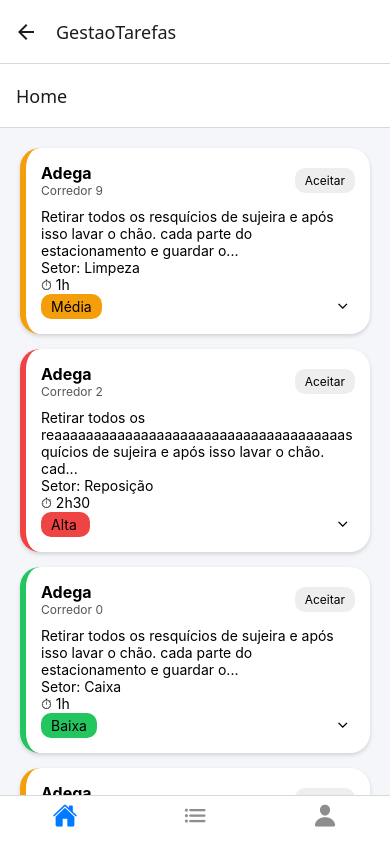
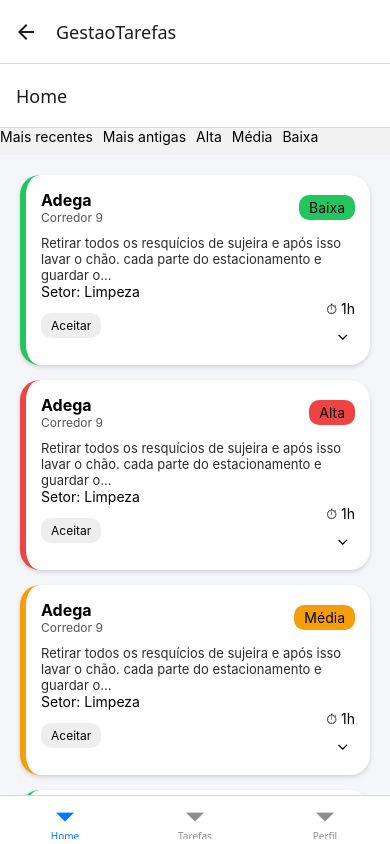
Before and after one commit to JULIOcesar353/gestao-tarefas-mobile, a React Native app: screen /GestaoTarefas in a window 390 px wide. Built offline with nearby package versions, Linux system fonts and the light colour scheme.

Commit message:
Update
Mudanças na home tenho q terminar filtros.

```diff
--- a/package.json
+++ b/package.json
@@ -18,7 +18,8 @@
     "react": "19.2.0",
     "react-native": "0.83.2",
     "react-native-safe-area-context": "~5.6.2",
-    "react-native-screens": "~4.23.0"
+    "react-native-screens": "~4.23.0",
+    "react-native-vector-icons": "^10.3.0"
   },
   "private": true
 }
--- a/src/navegacao/botton-tab.js
+++ b/src/navegacao/botton-tab.js
@@ -2,7 +2,7 @@ import { createBottomTabNavigator } from '@react-navigation/bottom-tabs';
 import Home from '../telas/home';
 import Perfil from '../telas/perfil';
 import Tarefas from '../telas/tarefas';
-import { Ionicons } from '@expo/vector-icons';
+// import { Ionicons } from '@expo/vector-icons';
 
 
 const Tab = createBottomTabNavigator();
@@ -10,48 +10,48 @@ const Tab = createBottomTabNavigator();
 function GestaoTarefas() {
   return (
 
-    <Tab.Navigator screenOptions={{
-      tabBarShowLabel: false,
-    }}>
+    // <Tab.Navigator screenOptions={{
+    //   tabBarShowLabel: false,
+    // }}>
 
-      <Tab.Screen
-        name="Home"
-        component={Home}
-        options={{
-          tabBarIcon: ({ color, size }) => (
-            <Ionicons name="home" size={size} color={color} />
+    //   <Tab.Screen
+    //     name="Home"
+    //     component={Home}
+    //     options={{
+    //       tabBarIcon: ({ color, size }) => (
+    //         <Ionicons name="home" size={size} color={color} />
 
-          ),
-        }}
-      />
+    //       ),
+    //     }}
+    //   />
 
-      <Tab.Screen
-        name="Tarefas"
-        component={Tarefas}
-        options={{
-          tabBarIcon: ({ color, size }) => (
-            <Ionicons name="list" size={size} color={color} />
-          ),
-        }}
-      />
+    //   <Tab.Screen
+    //     name="Tarefas"
+    //     component={Tarefas}
+    //     options={{
+    //       tabBarIcon: ({ color, size }) => (
+    //         <Ionicons name="list" size={size} color={color} />
+    //       ),
+    //     }}
+    //   />
 
-      <Tab.Screen
-        name="Perfil"
-        component={Perfil}
-        options={{
-          tabBarIcon: ({ color, size }) => (
-            <Ionicons name="person" size={size} color={color} />
+    //   <Tab.Screen
+    //     name="Perfil"
+    //     component={Perfil}
+    //     options={{
+    //       tabBarIcon: ({ color, size }) => (
+    //         <Ionicons name="person" size={size} color={color} />
 
-          ),
-        }}
-      />
+    //       ),
+    //     }}
+    //   />
+    // </Tab.Navigator>
+    <Tab.Navigator>
+      <Tab.Screen name="Home" component={Home} />
+      <Tab.Screen name="Tarefas" component={Tarefas} />
+      <Tab.Screen name="Perfil" component={Perfil} />
+
     </Tab.Navigator>
-    // <Tab.Navigator>
-    //   <Tab.Screen name="Home" component={Home} />
-    //   <Tab.Screen name="Tarefas" component={Tarefas} />
-    //   <Tab.Screen name="Perfil" component={Perfil} />
-
-    // </Tab.Navigator>
   );
 }
 
--- a/src/telas/home/index.js
+++ b/src/telas/home/index.js
@@ -1,13 +1,62 @@
-import { View, Text, TouchableOpacity, ScrollView } from 'react-native';import { useState } from 'react';
+import { View, Text, TouchableOpacity, FlatList } from 'react-native';
+import { useState } from 'react';
 import styles from './styles';
 import { tarefas } from '../../teste/tarefas';
 
 export default function Home() {
     const [abertoId, setAbertoId] = useState(null);
+    const [filtroTempo, setFiltroTempo] = useState("recentes");
+    const [filtroPrioridade, setFiltroPrioridade] = useState("todas");
+
+    let listaFiltrada = [...tarefas];
+
+    // filtro de prioridade
+    if (filtroPrioridade !== "todas") {
+        listaFiltrada = listaFiltrada.filter(
+            tarefa => tarefa.prioridade === filtroPrioridade
+        );
+    }
+
+    // ordenação por tempo
+    if (filtroTempo === "recentes") {
+        listaFiltrada.reverse();
+    }
 
     return (
-        <ScrollView style={styles.container}>
-            {tarefas.map((tarefa) => {
+
+        <View>
+
+            <View style={{ flexDirection: "row", gap: 10, marginBottom: 10 }}>
+
+                <TouchableOpacity onPress={() => setFiltroTempo("recentes")}>
+                    <Text>Mais recentes</Text>
+                </TouchableOpacity>
+
+                <TouchableOpacity onPress={() => setFiltroTempo("antigas")}>
+                    <Text>Mais antigas</Text>
+                </TouchableOpacity>
+
+                <TouchableOpacity onPress={() => setFiltroPrioridade("Alta")}>
+                    <Text>Alta</Text>
+                </TouchableOpacity>
+
+                <TouchableOpacity onPress={() => setFiltroPrioridade("Média")}>
+                    <Text>Média</Text>
+                </TouchableOpacity>
+
+                <TouchableOpacity onPress={() => setFiltroPrioridade("Baixa")}>
+                    <Text>Baixa</Text>
+                </TouchableOpacity>
+
+            </View>
+
+            <FlatList
+                data={listaFiltrada}
+                keyExtractor={(item) => item.id.toString()}
+                showsVerticalScrollIndicator={false}
+                contentContainerStyle={styles.container}
+                renderItem={({ item: tarefa }) => {
+
                     const limite = 105;
 
                     const aberto = abertoId === tarefa.id;
@@ -24,40 +73,40 @@ export default function Home() {
 
                     return (
                         <View key={tarefa.id} style={[styles.card, { borderLeftColor: corPrioridade }]}>
+
                             <View style={styles.headerCard}>
                                 <View>
                                     <Text style={styles.titulo}>{tarefa.titulo}</Text>
                                     <Text style={styles.sub}>{tarefa.corredor}</Text>
                                 </View>
 
-                            <View style={styles.actions}>
-                                <TouchableOpacity style={styles.botaoAceitar}>
-                                    <Text style={styles.textoBotao}>Aceitar</Text>
-                                </TouchableOpacity>
+                                <View style={[styles.badge, { backgroundColor: corPrioridade }]}>
+                                    <Text style={styles.badgeText}>
+                                        {tarefa.prioridade}
+                                    </Text>
                                 </View>
                             </View>
 
                             <Text style={styles.descricao}>
                                 {textoExibido}
                             </Text>
+
                             <Text style={styles.setor}>
                                 Setor: {tarefa.setor}
                             </Text>
 
                             <View style={styles.footer}>
 
+                                <TouchableOpacity style={styles.botaoAceitar}>
+                                    <Text style={styles.textoBotao}>Aceitar</Text>
+                                </TouchableOpacity>
+
+                                <View>
+
                                     <View style={styles.rightFooter}>
-
                                         <Text style={styles.tempo}>
                                             ⏱ {tarefa.tempo}
                                         </Text>
-
-                                <View style={[styles.badge, { backgroundColor: corPrioridade }]}>
-                                    <Text style={styles.badgeText}>
-                                        {tarefa.prioridade}
-                                    </Text>
-                                </View>
-
                                     </View>
 
                                     {
@@ -78,8 +127,11 @@ export default function Home() {
                                 </View>
 
                             </View>
+
+                        </View>
                     );
-            })}
-        </ScrollView >
+                }}
+            />
+        </View>
             );
 }
--- a/src/telas/home/styles.js
+++ b/src/telas/home/styles.js
@@ -2,7 +2,6 @@ import { StyleSheet } from 'react-native';
 
 const styles = StyleSheet.create({
     container: {
-        flex: 1,
         backgroundColor: '#F5F6FA',
         padding: 20,
     },
@@ -43,7 +42,8 @@ const styles = StyleSheet.create({
 
     descricao: {
         marginTop: 10,
-        fontSize: 14,
+        fontSize: 13,
+        color: '#2c2c2c'
     },
 
     actions: {
@@ -69,8 +69,9 @@ const styles = StyleSheet.create({
 
     botaoSeta: {
         alignSelf: 'flex-end',
-        padding: 6, // área clicável boa pro dedo
+        padding: 6,
     },
+
     footer: {
     flexDirection: "row",
     justifyContent: "space-between",
```
Also changed, not shown: 1 other file (tests, documents, lock files or other folders). Lines whose indentation alone changed are shown as unchanged.
